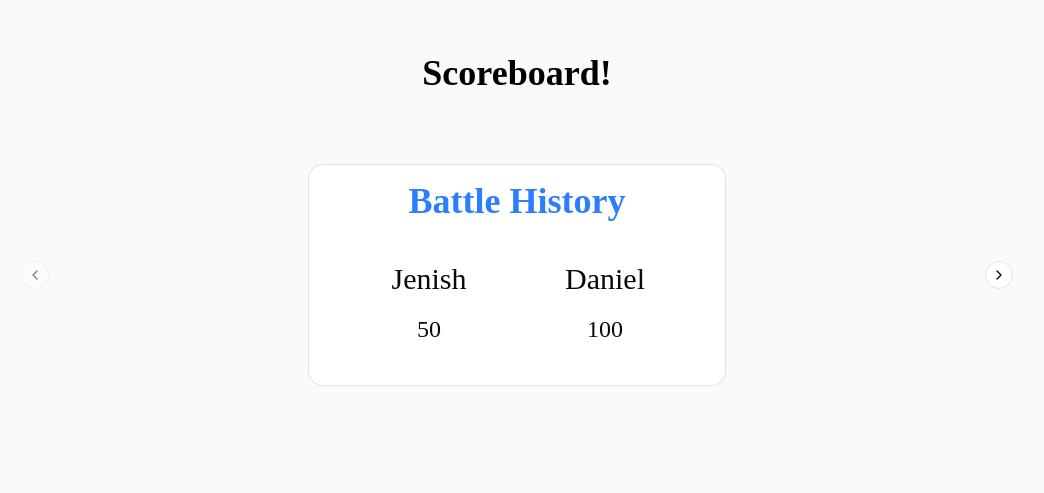
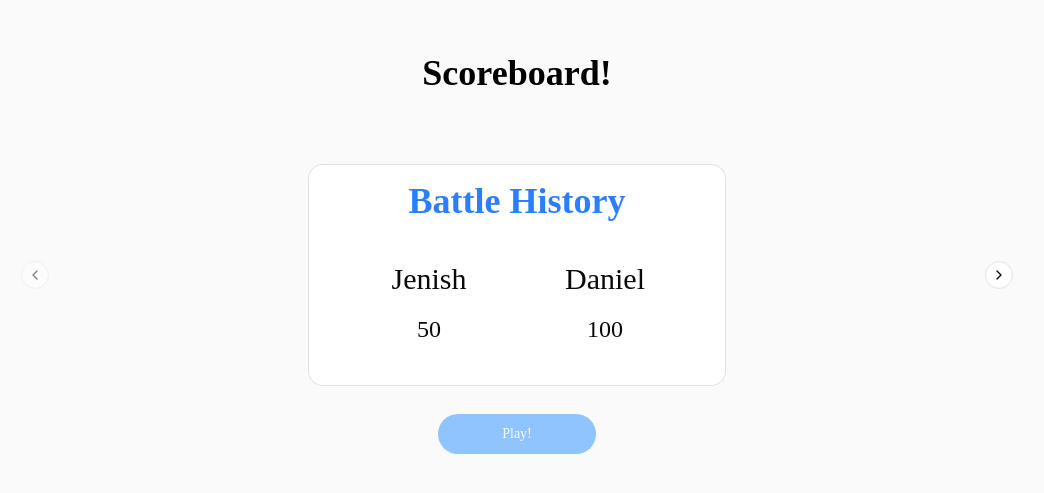
Before and after one commit to jenishpatel-jp/battle-buddies, a Next.js app: page / in a window 1280 px wide. Shown: the part 185-678 px from the top of the page, without its empty margins (123-1167 px from the left). Built offline with nearby package versions, Linux system fonts and the light colour scheme.

Commit message:
Added a blue button

```diff
--- a/src/app/page.tsx
+++ b/src/app/page.tsx
@@ -2,6 +2,7 @@
 
 import BattleHistory from "../components/battleHistory/BattleHistory";
 import { Carousel, CarouselContent, CarouselItem, CarouselNext, CarouselPrevious } from "@/components/ui/carousel";
+import { Button } from "@/components/ui/button";
 
 export default function Home() {
   return (
@@ -11,6 +12,7 @@ export default function Home() {
         <h1 className="text-4xl font-extrabold w-full text-black text-center p-5 m-5">Scoreboard!</h1>
 
         <div className="flex items-center justify-center w-full max-w-4xl">
+
           <Carousel className="w-full ">
             <CarouselContent >
               <CarouselItem className="flex items-center justify-center w-full">
@@ -22,8 +24,11 @@ export default function Home() {
             </CarouselContent>
             <CarouselPrevious />
             <CarouselNext />
+          </Carousel>
+          <Button size="icon-lg" className="absolute bottom-35 p-5 m-5 w-1/8 h-1/20 rounded-3xl bg-blue-300">
+            Play!
+          </Button>
 
-          </Carousel>
         </div>
 
       </main>
```
